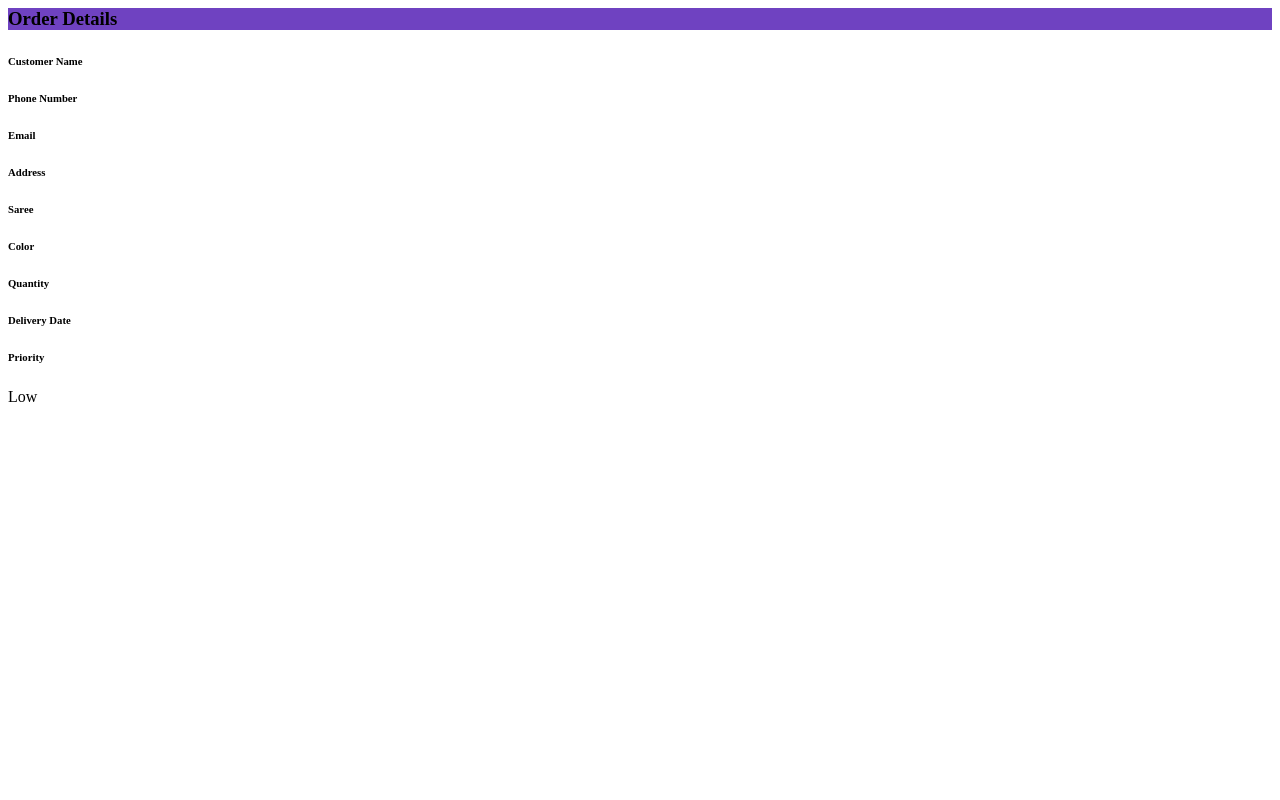
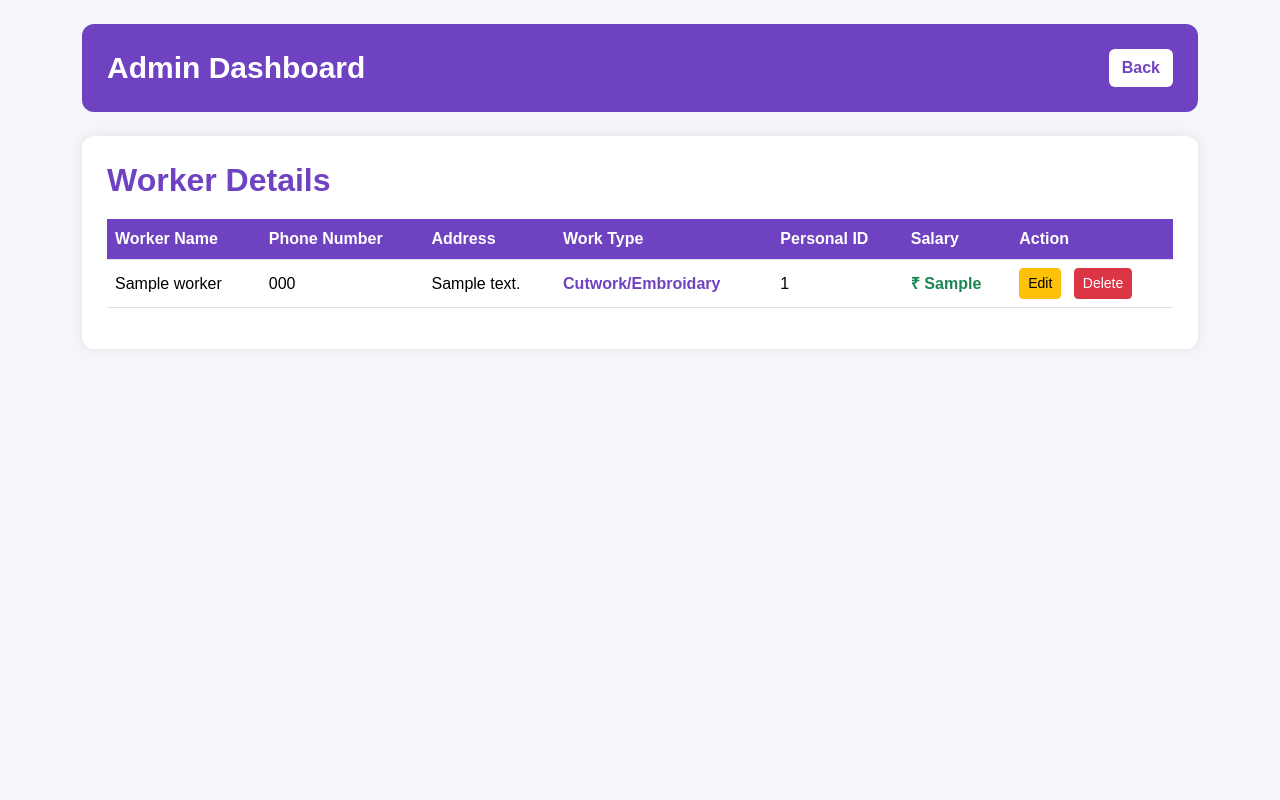
Before and after one commit to Maneesharajeev/myproject, a Django app: page /worker/ in a window 1280 px wide. Run offline with Django 4.2, Linux system fonts and the light colour scheme; tables that the repository leaves empty hold one stand-in row (values such as "Sample post").

Commit message:
restored tehe wokerscode

```diff
--- a/myprojectapp/templates/workers.html
+++ b/myprojectapp/templates/workers.html
@@ -1,82 +1,237 @@
-<!-- Order Details Card -->
+<!DOCTYPE html>
+<html lang="en">
 
-<div class="card shadow-sm border-0 mb-4">
+<head>
 
-    <div class="card-header text-white"
-         style="background:#6f42c1;">
+    <meta charset="UTF-8">
+    <meta name="viewport" content="width=device-width, initial-scale=1.0">
 
-        <h3 class="mb-0">Order Details</h3>
+    <title>Worker Details</title>
 
-    </div>
+    <!-- Bootstrap CSS -->
+    <link href="https://cdn.jsdelivr.net/npm/bootstrap@5.3.3/dist/css/bootstrap.min.css" rel="stylesheet">
 
-    <div class="card-body">
+    <style>
 
-        <div class="row gy-4">
+        *{
+            margin:0;
+            padding:0;
+            box-sizing:border-box;
+            font-family:Arial, sans-serif;
+        }
 
-            <!-- Name -->
-            <div class="col-lg-4 col-md-6">
-                <h6 class="fw-bold">Customer Name</h6>
-                <p class="mb-0">{{ preorder.name }}</p>
-            </div>
+        body{
+            background:#f4f6f9;
+        }
 
-            <!-- Phone -->
-            <div class="col-lg-4 col-md-6">
-                <h6 class="fw-bold">Phone Number</h6>
-                <p class="mb-0">{{ preorder.phone }}</p>
-            </div>
+        /* Header */
 
-            <!-- Email -->
-            <div class="col-lg-4 col-md-6">
-                <h6 class="fw-bold">Email</h6>
-                <p class="mb-0">{{ preorder.email }}</p>
-            </div>
+        .header{
+            background:#6f42c1;
+            color:white;
+            border-radius:12px;
+            padding:25px;
+        }
 
-            <!-- Address -->
-            <div class="col-lg-4 col-md-6">
-                <h6 class="fw-bold">Address</h6>
-                <p class="mb-0">{{ preorder.address }}</p>
-            </div>
+        .header h1{
+            margin:0;
+            font-size:30px;
+            font-weight:bold;
+        }
 
-            <!-- Saree -->
-            <div class="col-lg-4 col-md-6">
-                <h6 class="fw-bold">Saree</h6>
-                <p class="mb-0">{{ preorder.saree }}</p>
-            </div>
+        .back-btn{
+            background:white;
+            color:#6f42c1;
+            font-weight:bold;
+        }
 
-            <!-- Color -->
-            <div class="col-lg-4 col-md-6">
-                <h6 class="fw-bold">Color</h6>
-                <p class="mb-0">{{ preorder.color }}</p>
-            </div>
+        .back-btn:hover{
+            background:#ece3ff;
+            color:#6f42c1;
+        }
 
-            <!-- Quantity -->
-            <div class="col-lg-4 col-md-6">
-                <h6 class="fw-bold">Quantity</h6>
-                <p class="mb-0">{{ preorder.quantity }}</p>
-            </div>
+        /* Card */
 
-            <!-- Delivery Date -->
-            <div class="col-lg-4 col-md-6">
-                <h6 class="fw-bold">Delivery Date</h6>
-                <p class="mb-0">{{ preorder.delivery_date }}</p>
-            </div>
+        .table-card{
+            background:white;
+            border-radius:12px;
+            padding:25px;
+            box-shadow:0 0 12px rgba(0,0,0,.08);
+        }
 
-            <!-- Priority -->
-            <div class="col-lg-4 col-md-6">
-                <h6 class="fw-bold">Priority</h6>
+        .table-card h2{
+            color:#6f42c1;
+            font-weight:bold;
+            margin-bottom:20px;
+        }
 
-                {% if preorder.priority == "High" %}
-                    <span class="badge bg-danger">High</span>
-                {% elif preorder.priority == "Medium" %}
-                    <span class="badge bg-warning text-dark">Medium</span>
-                {% else %}
-                    <span class="badge bg-success">Low</span>
-                {% endif %}
+        /* Table */
 
-            </div>
+        .table thead th{
+            background:#6f42c1;
+            color:white;
+            vertical-align:middle;
+        }
+
+        .table tbody tr:hover{
+            background:#f1ebff;
+        }
+
+        .work-type{
+            color:#6f42c1;
+            font-weight:bold;
+            text-transform:capitalize;
+        }
+
+        .salary{
+            color:#198754;
+            font-weight:bold;
+        }
+
+        .empty-box{
+            text-align:center;
+            padding:40px;
+            color:gray;
+            font-size:18px;
+        }
+
+        @media (max-width:768px){
+
+            .header h1{
+                font-size:24px;
+                text-align:center;
+            }
+
+            .table-card{
+                padding:20px;
+            }
+
+            .table-card h2{
+                font-size:24px;
+            }
+
+        }
+
+    </style>
+
+</head>
+
+<body>
+
+<div class="container py-4">
+
+    <!-- Header -->
+
+    <div class="header mb-4">
+
+        <div class="d-flex flex-column flex-md-row justify-content-between align-items-center">
+
+            <h1 class="mb-3 mb-md-0">
+                Admin Dashboard
+            </h1>
+
+            <a href="/admin_dashboard/" class="btn back-btn">
+                Back
+            </a>
 
         </div>
 
     </div>
 
+    <!-- Worker Details -->
+
+    <div class="table-card">
+
+        <h2>Worker Details</h2>
+
+        {% if data %}
+
+        <div class="table-responsive">
+
+            <table class="table table-hover align-middle">
+
+                <thead>
+
+                    <tr>
+
+                        <th>Worker Name</th>
+                        <th>Phone Number</th>
+                        <th>Address</th>
+                        <th>Work Type</th>
+                        <th>Personal ID</th>
+                        <th>Salary</th>
+                        <th>Action</th>
+
+                    </tr>
+
+                </thead>
+
+                <tbody>
+
+                {% for i in data %}
+
+                    <tr>
+
+                        <td>{{ i.name }}</td>
+
+                        <td>{{ i.phone }}</td>
+
+                        <td>{{ i.address }}</td>
+
+                        <td>
+                            <span class="work-type">
+                                {{ i.work_type }}
+                            </span>
+                        </td>
+
+                        <td>{{ i.personal_id }}</td>
+
+                        <td>
+                            <span class="salary">
+                                ₹ {{ i.salary }}
+                            </span>
+                        </td>
+
+                        <td>
+
+                            <a href="{% url 'editworker' i.id %}"
+                               class="btn btn-warning btn-sm me-2">
+                                Edit
+                            </a>
+
+                            <a href="{% url 'delete_worker' i.id %}"
+                               class="btn btn-danger btn-sm"
+                               onclick="return confirm('Are you sure you want to delete this worker?');">
+                                Delete
+                            </a>
+
+                        </td>
+
+                    </tr>
+
+                {% endfor %}
+
+                </tbody>
+
+            </table>
+
+        </div>
+
+        {% else %}
+
+        <div class="empty-box">
+            No Workers Found
+        </div>
+
+        {% endif %}
+
+    </div>
+
 </div>
+
+<!-- Bootstrap JS -->
+
+<script src="https://cdn.jsdelivr.net/npm/bootstrap@5.3.3/dist/js/bootstrap.bundle.min.js"></script>
+
+</body>
+</html>
```
